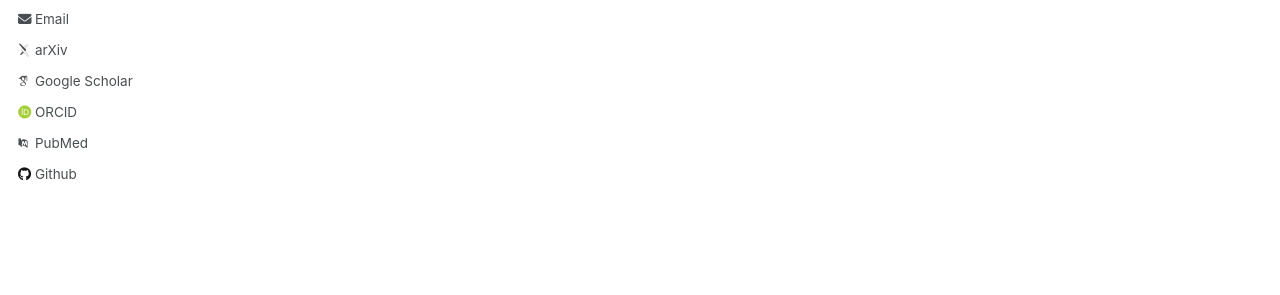
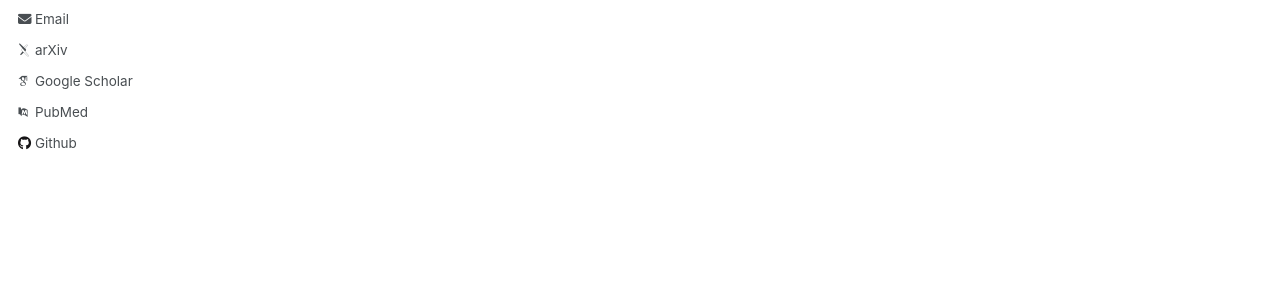
Before and after one commit to nchenderson/nchenderson.github.io, a Jekyll site: the page built from _pages/about.md, in a window 1280 px wide. Shown: the part 442-737 px from the top of the page. Built offline with Jekyll 4.4.1, drawn with Linux system fonts in a browser that asks for light colours; some web fonts are replaced.

Commit message:
changed affiliation

```diff
--- a/_config.yml
+++ b/_config.yml
@@ -26,9 +26,7 @@ author:
   pronouns         : # example: "she/her"
   bio              : "Short biography for the left-hand sidebar"
   location         : "Earth"
-  employer         : >
-                     University of Michigan,
-                     Department of Biostatistics
+  employer         : "University of Michigan, Department of Biostatistics"
   uri              : # URL
   email            : "nchender@umich.edu"
 
@@ -36,7 +34,7 @@ author:
   arxiv            : "https://arxiv.org/search/stat?searchtype=author&query=Henderson,+N+C"
   googlescholar    : "https://scholar.google.com/citations?user=QTRX6BgAAAAJ&hl=en&oi=sra"
   impactstory      : # URL
-  orcid            : "http://orcid.org/yourorcidurl"
+  orcid            : # URL
   pubmed           : "https://www.ncbi.nlm.nih.gov/pubmed/?term=Nicholas+C.+Henderson"
   researchgate     : # URL
 
```
